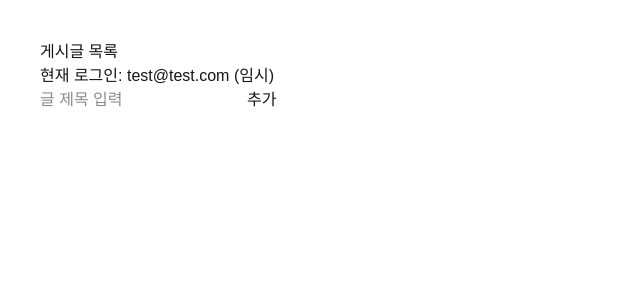
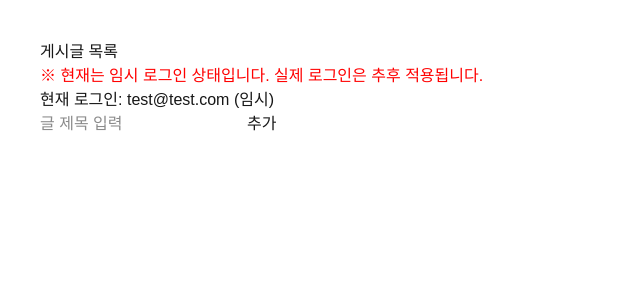
Before and after one commit to thepmpo/myapp, a Next.js app: page / in a window 1280 px wide. Shown: the top 300 px of the page, without its empty margins (0-640 px from the left). Built offline with nearby package versions, Linux system fonts and the light colour scheme; no server answers.

Commit message:
add notice

```diff
--- a/app/page.tsx
+++ b/app/page.tsx
@@ -34,6 +34,10 @@ export default function Home() {
     <div style={{ padding: 40 }}>
       <h1>게시글 목록</h1>
 
+      <p style={{ color: "red" }}>
+        ※ 현재는 임시 로그인 상태입니다. 실제 로그인은 추후 적용됩니다.
+      </p>
+
       <p>현재 로그인: {user.email} (임시)</p>
 
       <input
```
